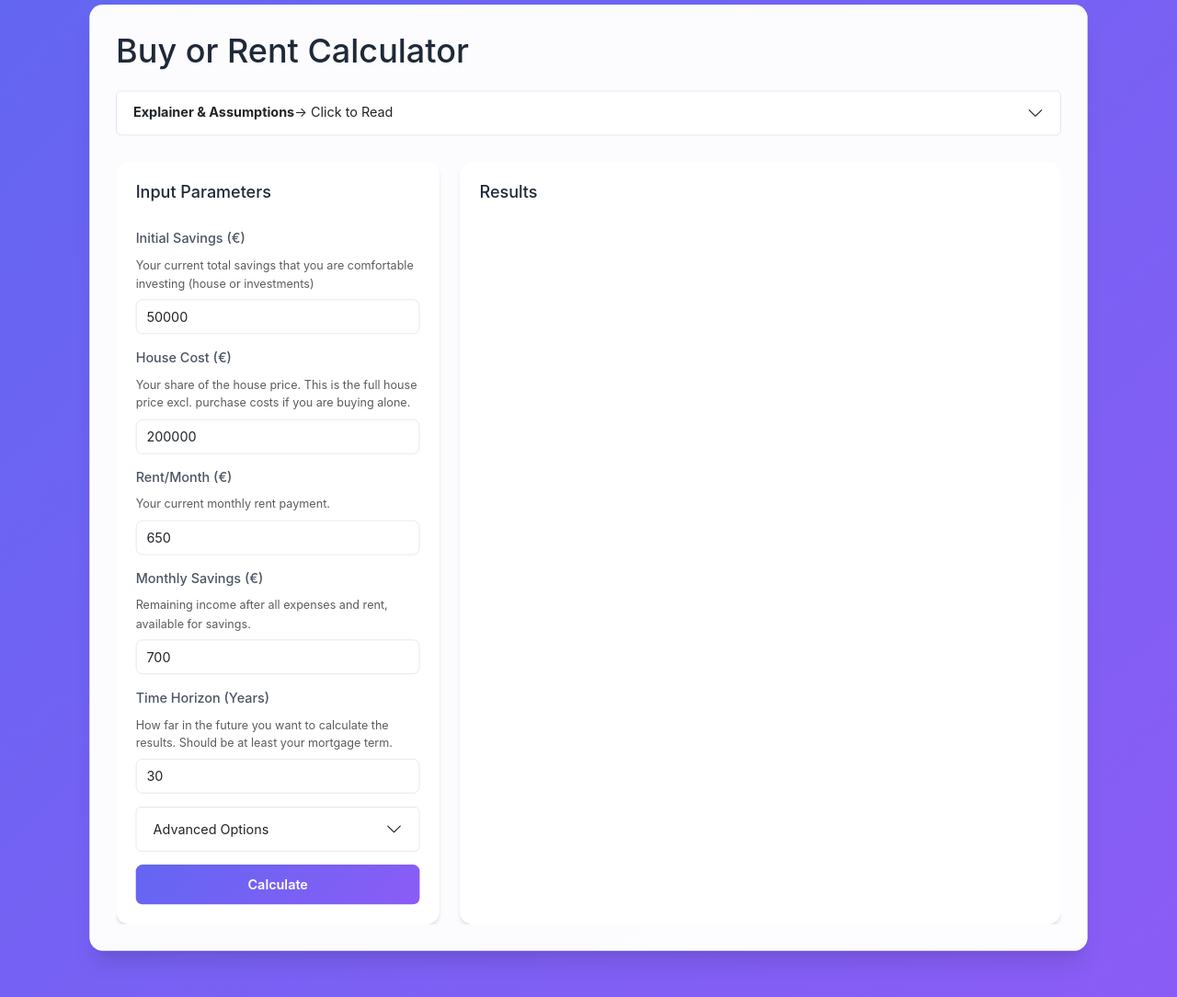
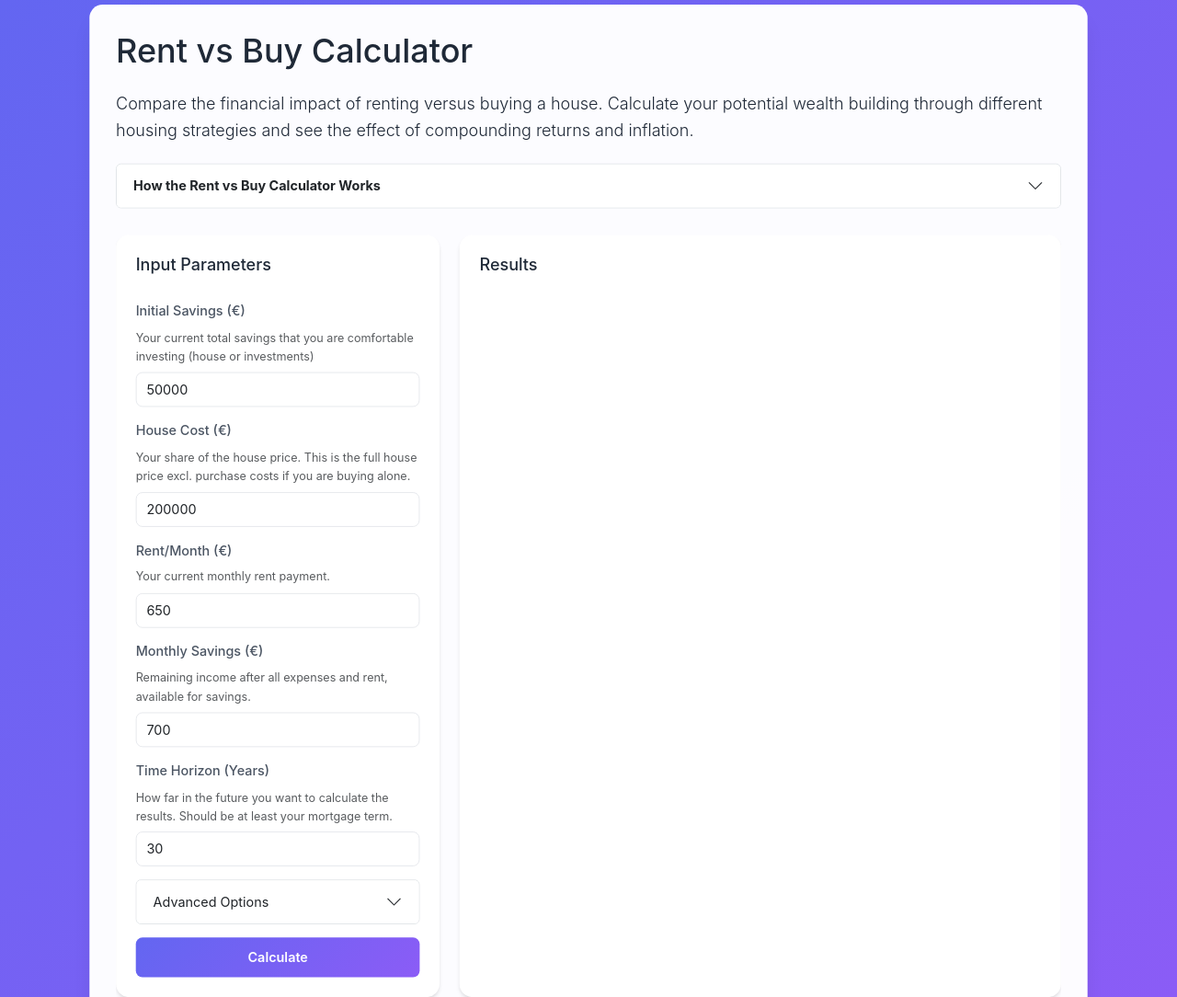
Before and after one commit to seanw712/Buy-vs-Rent, a Flask app: page / in a window 1280 px wide. Shown: the top 1084 px of the page at 92% size. Run offline with Flask 3, Linux system fonts and the light colour scheme.

Commit message:
SEO optimised the html

```diff
--- a/templates/index.html
+++ b/templates/index.html
@@ -3,7 +3,15 @@
 <head>
     <meta charset="UTF-8">
     <meta name="viewport" content="width=device-width, initial-scale=1.0">
-    <title>Buy or Rent Calculator</title>
+    <title>Rent vs Buy Calculator | Compare Renting and Buying a House</title>
+    <meta name="description" content="Free calculator to compare renting vs buying a house. See which option builds more wealth over time by analyzing rent, mortgage payments, and investment returns.">
+    <meta name="keywords" content="rent vs buy calculator, buy or rent calculator, house calculator, mortgage calculator, real estate investment, rent or buy comparison">
+
+    <!-- Open Graph tags for social sharing -->
+    <meta property="og:title" content="Rent vs Buy Calculator | Compare Housing Options">
+    <meta property="og:description" content="Calculate whether renting or buying a house is better for your wealth. Compare scenarios with different down payments and investment strategies.">
+    <meta property="og:type" content="website">
+
     <!-- Favicon -->
     <link rel="icon" type="image/x-icon" href="{{ url_for('static', filename='favicon.ico') }}">
     <link rel="shortcut icon" type="image/x-icon" href="{{ url_for('static', filename='favicon.ico') }}">
@@ -12,18 +20,45 @@
     <link rel="icon" type="image/x-icon" href="{{ url_for('static', filename='favicon.ico') }}?v=2">
     <link href="https://cdn.jsdelivr.net/npm/bootstrap@5.3.0/dist/css/bootstrap.min.css" rel="stylesheet">
     <link href="{{ url_for('static', filename='style.css') }}" rel="stylesheet">
+
+    <!-- Structured Data -->
+    <script type="application/ld+json">
+    {
+        "@context": "https://schema.org",
+        "@type": "WebApplication",
+        "name": "Rent vs Buy Calculator",
+        "description": "Compare the financial outcomes of renting versus buying a home with this comprehensive calculator. Analyze different scenarios including investment returns, mortgage rates, and inflation.",
+        "applicationCategory": "FinanceApplication",
+        "operatingSystem": "Any",
+        "offers": {
+            "@type": "Offer",
+            "price": "0",
+            "priceCurrency": "EUR"
+        },
+        "featureList": [
+            "Compare renting vs buying scenarios",
+            "Investment return calculations",
+            "Inflation adjustment",
+            "Mortgage payment calculations",
+            "Long-term wealth comparison"
+        ]
+    }
+    </script>
 </head>
 <body>
     <div class="page-wrapper">
         <div class="container">
-            <h1 class="mb-4">Buy or Rent Calculator</h1>
+            <header>
+                <h1 class="mb-4">Rent vs Buy Calculator</h1>
+                <p class="lead mb-4">Compare the financial impact of renting versus buying a house. Calculate your potential wealth building through different housing strategies and see the effect of compounding returns and inflation.</p>
+            </header>
 
             <!-- Convert to accordion -->
             <div class="accordion mb-4" id="explainerAccordion">
                 <div class="accordion-item">
                     <h2 class="accordion-header">
                         <button class="accordion-button collapsed" type="button" data-bs-toggle="collapse" data-bs-target="#explainerContent">
-                            <strong>Explainer & Assumptions</strong> -> Click to Read
+                            <strong>How the Rent vs Buy Calculator Works</strong>
                         </button>
                     </h2>
                     <div id="explainerContent" class="accordion-collapse collapse" data-bs-parent="#explainerAccordion">
```
Also changed, not shown: .specstory/history/implementing-caching-for-user-inputs.md.
